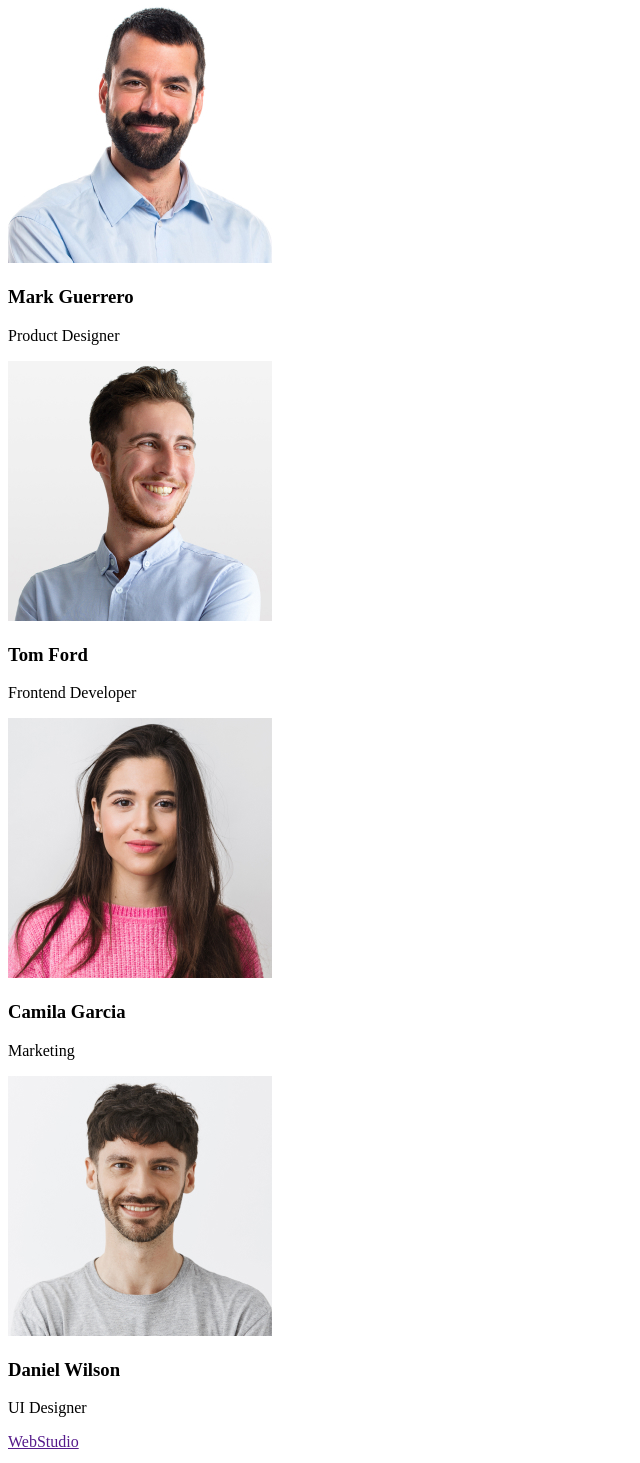
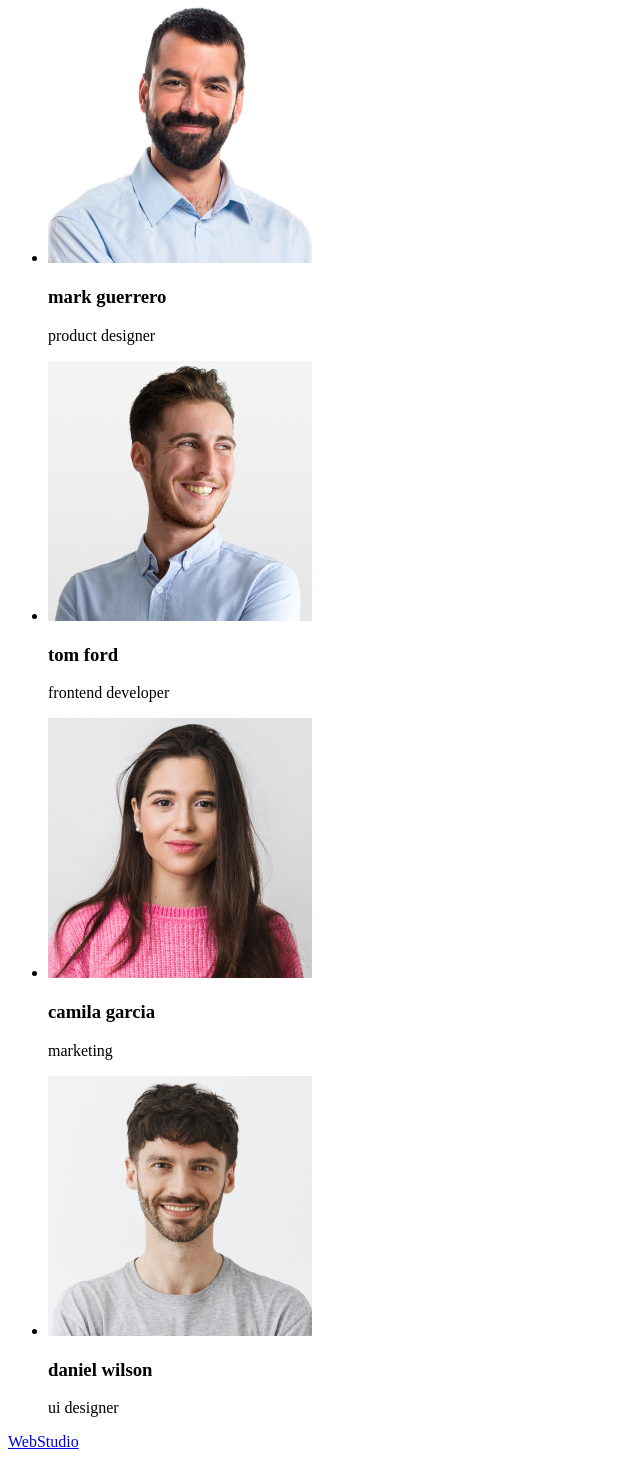
Before and after one commit to aleykarmn/goit-markup-hw-01, a plain HTML site: page index.html in a window 1280 px wide. Shown: the part 657-2120 px from the top of the page, without its empty margins (0-640 px from the left). Drawn offline with Linux system fonts and the light colour scheme.

Commit message:
son commit

```diff
--- a/index.html
+++ b/index.html
@@ -8,7 +8,7 @@
 <body>
     <header>
                 <nav>
-                    <a href="">WebStudio</a>
+                    <a href="index.html">WebStudio</a>
                     <ul>
                         <li><a href="">Studio</a></li>
                         <li><a href="">Portfolio</a></li>
@@ -30,7 +30,7 @@
                 <h1>Effective Solutions
                     for Your Business</h1>
 
-                    <button>Order Service</button>
+                    <button type="button">Order Service</button>
         </section>
 
         <section>
@@ -62,29 +62,33 @@
         <section>
                 <h2>Our Team</h2>
 
-                    <img src="images/img.jpg" alt="">
-                    <h3>Mark Guerrero</h3>
-                    <p>Product Designer</p>
-
-
-                    <img src="images/img2.jpg" alt="">
-                    <h3>Tom Ford</h3>
-                    <p>Frontend Developer</p>
-
-
-                    <img src="images/img3.jpg" alt="">
-                    <h3>Camila Garcia</h3>
-                    <p>Marketing</p>
-
-
-                    <img src="images/img4.jpg" alt="">
-                    <h3>Daniel Wilson</h3>
-                    <p>UI Designer</p>
+                <ul>
+                    <li>
+                        <img src="images/img.jpg" alt="mark guerrero" width="264px">
+                        <h3>mark guerrero</h3>
+                        <p>product designer</p>
+                    </li>
+                    <li>
+                        <img src="images/img2.jpg" alt="tom ford" width="264px">
+                        <h3>tom ford</h3>
+                        <p>frontend developer</p>
+                    </li>
+                    <li>
+                        <img src="images/img3.jpg" alt="camila garcia" width="264px">
+                        <h3>camila garcia</h3>
+                        <p>marketing</p>
+                    </li>
+                    <li>
+                        <img src="images/img4.jpg" alt="daniel wilson" width="264px">
+                        <h3>daniel wilson</h3>
+                        <p>ui designer</p>
+                    </li>
+                </ul>
         </section>
     </main>
 
     <footer>
-                <a href="">WebStudio</a>
+                <a href="index.html">WebStudio</a>
                 <P>Increase the flow of customers and sales for your business with digital marketing & growth solutions.</P>
 
     </footer>
```
